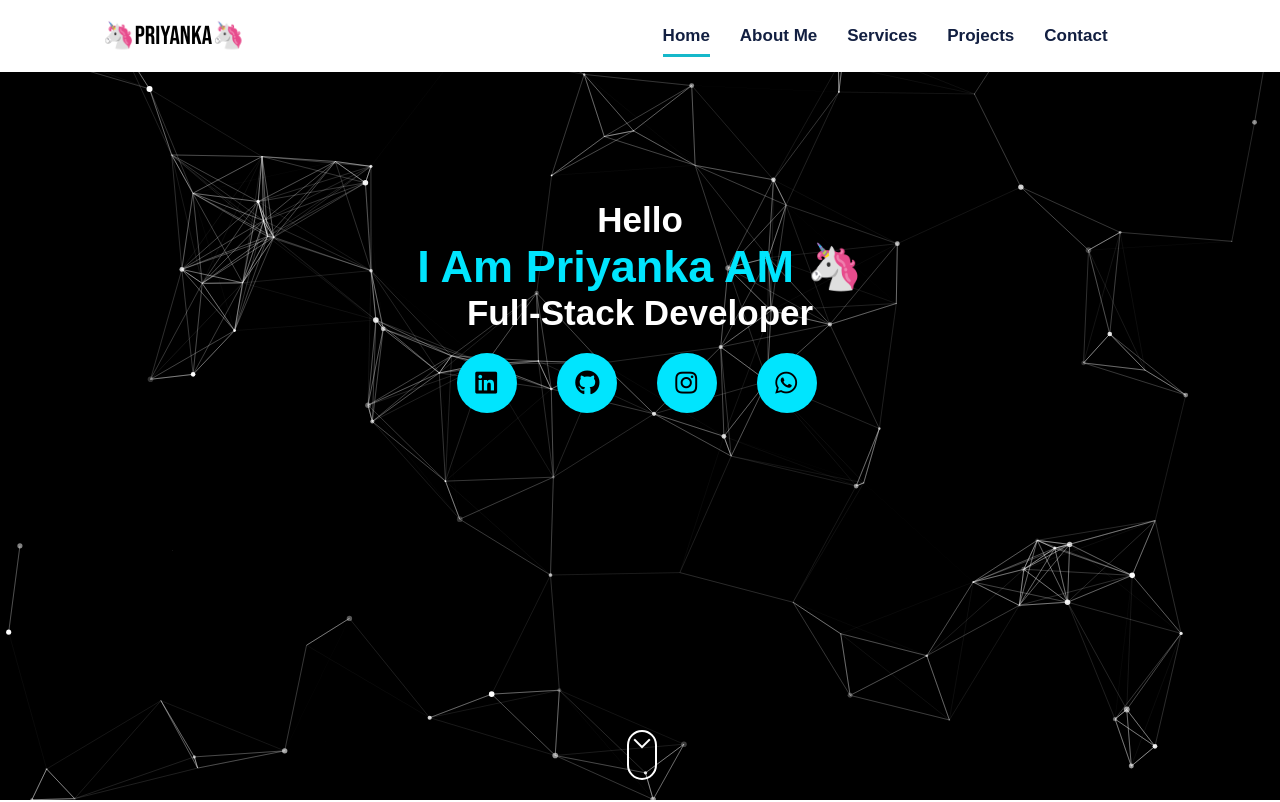
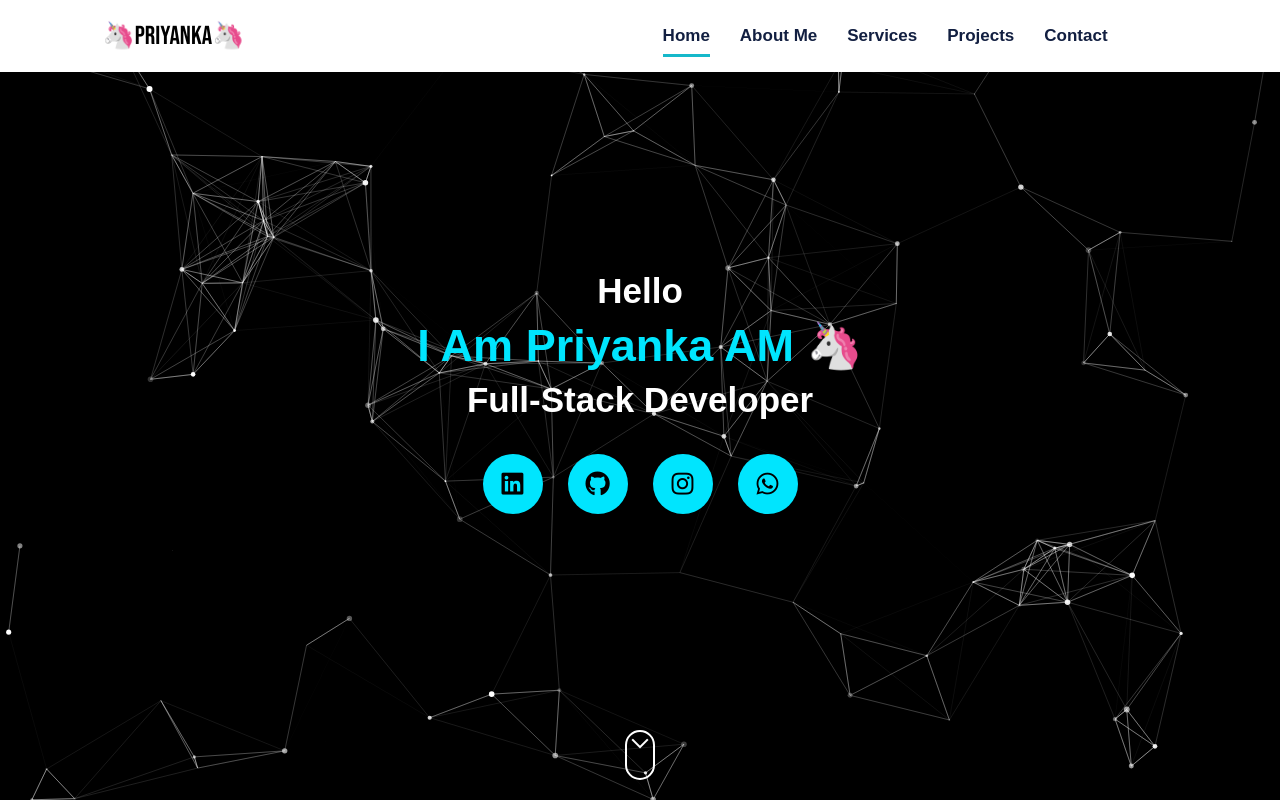
Before and after one commit to Priyanka20067/portfolio1, a React (Create React App) app: page / in a window 1280 px wide. Shown: the top 802 px of the page. Built offline with nearby package versions, Linux system fonts and the light colour scheme; no server answers.

Commit message:
feat: add styles for Content component and social media buttons

```diff
--- a/src/components/Content/Content.css
+++ b/src/components/Content/Content.css
@@ -2,22 +2,38 @@
 
 .contenido {
   background: #010101;
-  width: 100vw;
-  height: 100vh;
+  width: 100%;
+  min-height: 100vh;
+  min-height: 100dvh;
+  position: relative;
+  overflow: hidden;
+  display: flex;
+  justify-content: center;
+  align-items: center;
   background-position: center center;
-background-size: cover;
+  background-size: cover;
 }
 
 .inicio{
+  width: 100%;
+  min-height: 100vh;
+  min-height: 100dvh;
   display: flex;
   justify-content: center;
-
+  align-items: center;
+  position: relative;
+  padding: 6rem 2rem;
+  box-sizing: border-box;
 }
 
 .inicio .titulo{
-  margin: 20rem auto 0 auto;
+  margin: 0 auto;
   text-align: center;
   z-index: 200!important;
+  display: flex;
+  flex-direction: column;
+  align-items: center;
+  justify-content: center;
 }
 
 .inicio .titulo p {
@@ -25,43 +41,53 @@ background-size: cover;
   color: var(--white);
   position: relative;
   font-weight: 600;
+  margin: 0.4rem 0;
 }
 
 .inicio .titulo h1{
   font-size: 4.5rem;
   color: var(--green);
+  margin: 0.4rem 0;
 }
 
 .wrapper {
-  margin: 2rem;
+  display: flex;
+  justify-content: center;
+  align-items: center;
+  flex-wrap: wrap;
+  margin: 3rem auto 2rem auto;
+  gap: 2.5rem;
 }
 .wrapper .button{
-  display: flex;
+  display: inline-flex;
   flex-direction: row;
+  align-items: center;
   justify-content: flex-start;
   height: 60px;
   width: 60px;
-  float: left;
-  margin: 0 2rem;
   overflow: hidden;
   color: #000;
   background: var(--green);
   border-radius: 50px;
   cursor: pointer;
   box-shadow: 0px 10px 10px rgba(0,0,0,0.1);
+  transition: width 0.35s ease, background-color 0.3s ease;
 }
 .wrapper .button:hover{
-  width: 170px;
+  width: 185px;
 }
 .wrapper .button .icon{
-  display: inline-block;
-  padding: 0 1.8rem;
+  display: flex;
+  align-items: center;
+  justify-content: center;
   height: 60px;
   width: 60px;
+  min-width: 60px;
   border-radius: 50px;
   box-sizing: border-box;
-  line-height: 60px;
-  transition: all 1.5s ease-out!important;
+  padding: 0;
+  margin: 0;
+  transition: background-color 0.3s ease;
 }
 
 .wrapper .button:nth-child(1):hover .icon{
@@ -78,17 +104,23 @@ background-size: cover;
 }
 .wrapper .button .icon i{
   font-size: 25px;
-  line-height: 60px;
+  line-height: 1;
+  display: flex;
+  align-items: center;
+  justify-content: center;
   transition: all 0.3s ease-out;
 }
 .wrapper .button:hover .icon i{
   color: #fff;
 }
 .wrapper .button span{
-  font-size: 20px;
-  font-weight: 500;
-  line-height: 60px;
-  margin-left: 10px;
+  font-size: 1.8rem;
+  font-weight: 600;
+  line-height: 1;
+  margin-left: 12px;
+  white-space: nowrap;
+  display: inline-flex;
+  align-items: center;
   transition: all 0.3s ease-out;
   color: #fff;
 }
@@ -114,7 +146,8 @@ background-size: cover;
   width: 30px;
   border: 2px solid #fff;
   position: absolute;
-  left: 49%;
+  left: 50%;
+  transform: translateX(-50%);
   bottom: 20px;
   border-radius: 50px;
   cursor: pointer;
@@ -123,6 +156,7 @@ background-size: cover;
 .scroll-down::after {
   content: "";
   position: absolute;
+  left: 50%;
   top: 20%;
   height: 10px;
   width: 10px;
@@ -158,27 +192,16 @@ background-size: cover;
 /********************** Media Q **********************/
 
 @media (max-width: 990px) {
-  .wrapper .button .icon{
-      display: inline-block;
-      padding: 0 1.8rem 0 2.1rem;
-      height: 60px;
-      width: 60px;
-      border-radius: 50px;
-      box-sizing: border-box;
-      line-height: 60px;
-      transition: all 0.3s ease-out;
-  }
-
   .scroll-down {
-      left: 48%;
+      left: 50%;
+      transform: translateX(-50%);
       bottom: 50px;
   }
 }
 
 @media (max-width: 760px) {
-
-  .contenido {
-      min-height: 600px;
+  .inicio {
+    padding: 7rem 1.5rem;
   }
 
   .inicio .titulo p {
@@ -201,10 +224,6 @@ background-size: cover;
 }
 
 @media (max-width: 450px) {
-  .contenido {
-      min-height: 500px;
-  }
-
   .inicio .titulo p {
       font-size: 3rem;
   }
```
